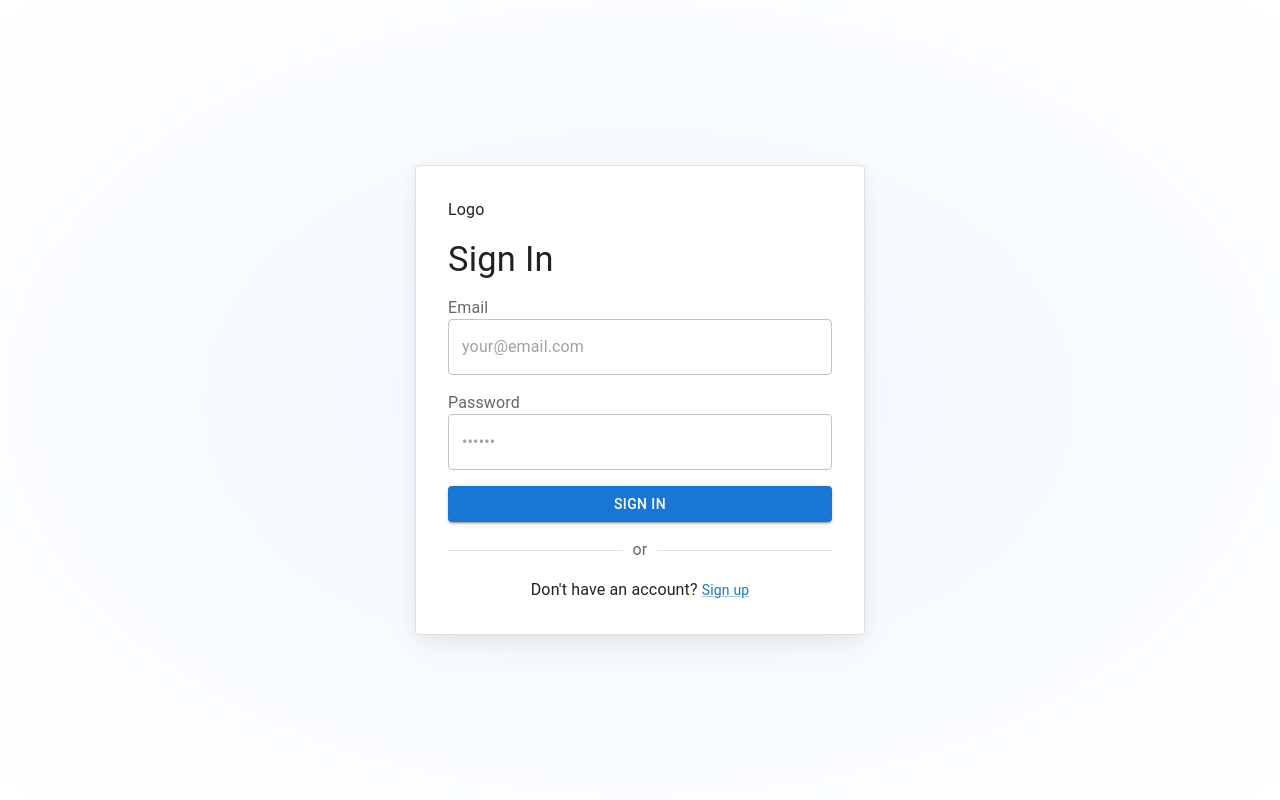
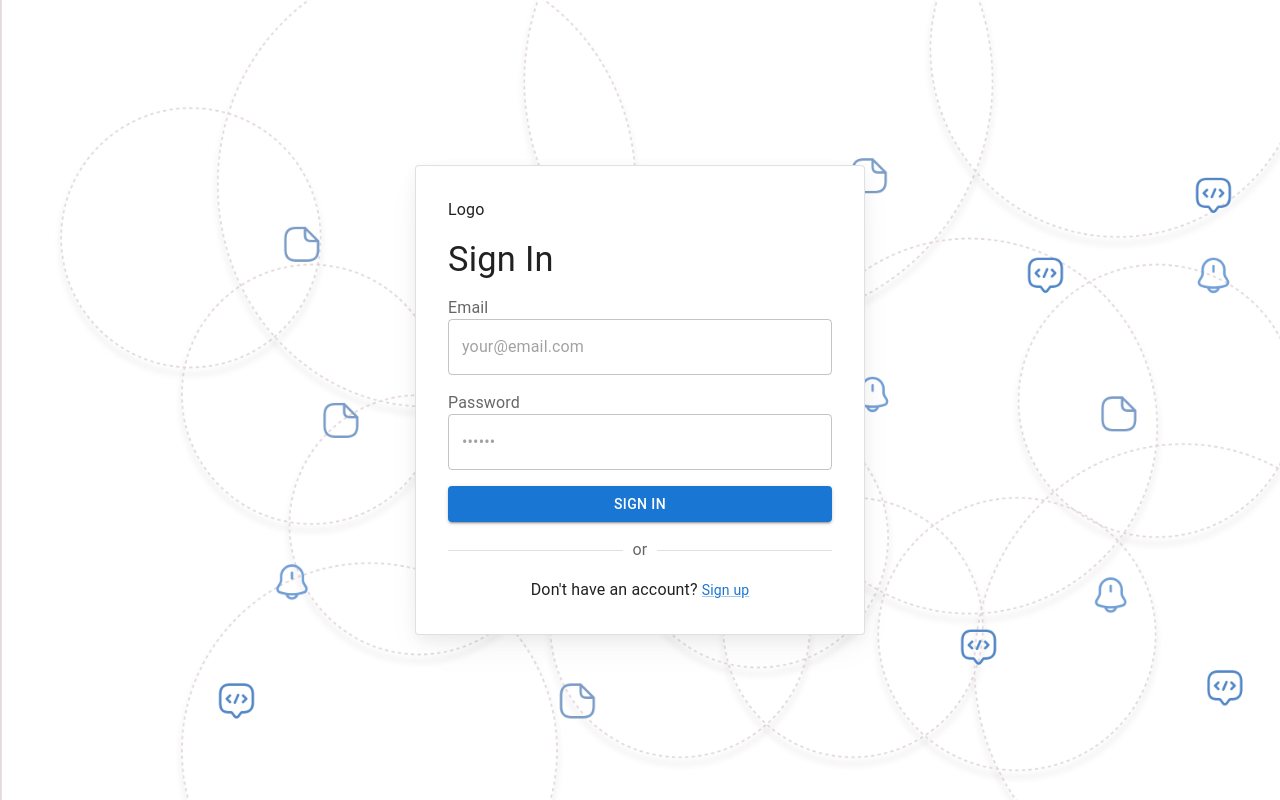
Before and after one commit to iashokk/competition-website, a React (Create React App) app: page /signin in a window 1280 px wide. Built offline with nearby package versions, Linux system fonts and the light colour scheme.

Commit message:
Ui and fixed Menu bar issue

```diff
--- a/src/NavBar.js
+++ b/src/NavBar.js
@@ -162,7 +162,6 @@ function Navbar() {
                     fontWeight="bold"
                     sx={{
                       textAlign: "center",
-                      backgroundColor: "black",
                       fontWeight: 700,
                     }}
                   >
--- a/src/SignIn.js
+++ b/src/SignIn.js
@@ -16,6 +16,7 @@ import { styled } from '@mui/material/styles';
 import axios from 'axios';
 import { useState } from 'react';
 import { useNavigate } from 'react-router-dom';
+import DottedLine from '@mui/icons-material/MoreHoriz'; // Importing an icon for the dotted line
 
 const Card = styled(MuiCard)(({ theme }) => ({
   display: 'flex',
@@ -27,6 +28,9 @@ const Card = styled(MuiCard)(({ theme }) => ({
   margin: 'auto',
   boxShadow:
     'hsla(220, 30%, 5%, 0.05) 0px 5px 15px 0px, hsla(220, 25%, 10%, 0.05) 0px 15px 35px -5px',
+  zIndex: 1, // Ensure the form is in front
+  backgroundColor: theme.palette.background.paper,
+  borderRadius: theme.shape.borderRadius,
   [theme.breakpoints.up('sm')]: {
     width: '450px',
   },
@@ -37,9 +41,13 @@ const Card = styled(MuiCard)(({ theme }) => ({
 }));
 
 const SignInContainer = styled(Stack)(({ theme }) => ({
-  height: 'calc((1 - var(--template-frame-height, 0)) * 100dvh)',
+  height: '100vh',
   minHeight: '100%',
   padding: theme.spacing(2),
+  backgroundColor: 'white',
+  backgroundImage: 'url(/Background.png)',
+  position: 'relative',
+  backgroundSize: 'cover',
   [theme.breakpoints.up('sm')]: {
     padding: theme.spacing(4),
   },
@@ -49,13 +57,34 @@ const SignInContainer = styled(Stack)(({ theme }) => ({
     position: 'absolute',
     zIndex: -1,
     inset: 0,
-    backgroundImage:
-      'radial-gradient(ellipse at 50% 50%, hsl(210, 100%, 97%), hsl(0, 0%, 100%))',
-    backgroundRepeat: 'no-repeat',
+    backgroundSize: 'cover',  // To cover the entire container with the image
+    backgroundPosition: 'center', // Center the image in the container
+    backgroundRepeat: 'no-repeat', // Ensure the image doesn’t repeat
     ...theme.applyStyles('dark', {
       backgroundImage:
-        'radial-gradient(at 50% 50%, hsla(210, 100%, 16%, 0.5), hsl(220, 30%, 5%))',
+        'url(/Background.png)'
     }),
+  },
+}));
+
+
+const DottedBackground = styled(Box)(({ theme }) => ({
+  position: 'absolute',
+  top: 0,
+  left: 0,
+  width: '100%',
+  height: '100%',
+  display: 'flex',
+  justifyContent: 'center',
+  alignItems: 'center',
+  zIndex: -1,
+  '&::before': {
+    content: '""',
+    position: 'absolute',
+    width: '100%',
+    height: '100%',
+    backgroundImage: 'radial-gradient(circle, rgba(0,0,0,0.1) 1px, transparent 1px)',
+    backgroundSize: '20px 20px',
   },
 }));
 
@@ -82,6 +111,9 @@ const SignIn = ({ setIsLoggedIn }) => {
     <Box>
       <CssBaseline enableColorScheme />
       <SignInContainer direction="column" justifyContent="space-between">
+        <DottedBackground>
+          <DottedLine fontSize="large" />
+        </DottedBackground>
         <Card variant="outlined">
           Logo
           <Typography
--- a/src/SignUp.js
+++ b/src/SignUp.js
@@ -38,6 +38,9 @@ const Card = styled(MuiCard)(({ theme }) => ({
 const SignUpContainer = styled(Stack)(({ theme }) => ({
   height: "calc((1 - var(--template-frame-height, 0)) * 100dvh)",
   minHeight: "100%",
+  backgroundImage: 'url(/Background.png)',
+  position: 'relative',
+  backgroundSize: 'cover',
   padding: theme.spacing(2),
   [theme.breakpoints.up("sm")]: {
     padding: theme.spacing(4),
```
Also changed, not shown: public/Background.png (added).
